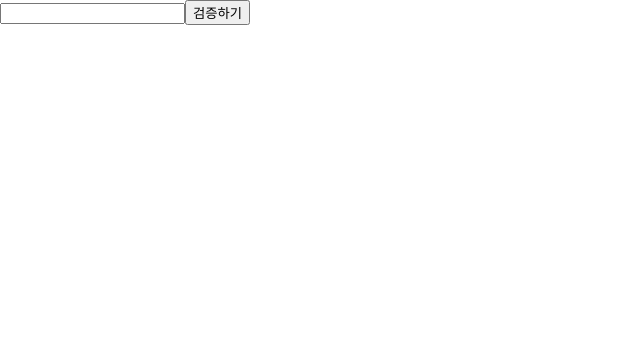
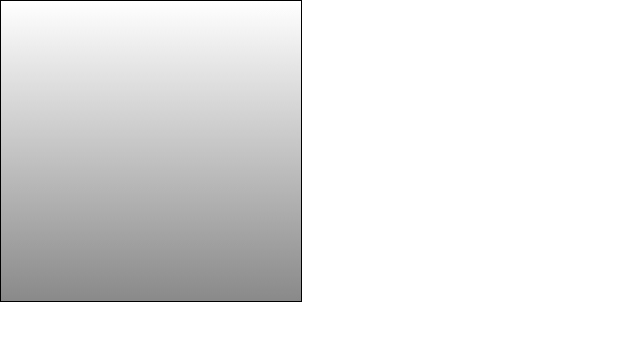
Before and after one commit to gheun0712/TIL, a React (Create React App) app in the folder React/hello-react/: page / in a window 1280 px wide. Shown: the top 340 px of the page, without its empty margins (0-640 px from the left). Built offline with nearby package versions, Linux system fonts and the light colour scheme.

Commit message:
updat ScrollBox

```diff
--- a/React/hello-react/src/App.js
+++ b/React/hello-react/src/App.js
@@ -1,7 +1,13 @@
-import ValidationSample from "./ValidationSample";
+import { Component } from "react";
+import ScrollBox from "./ScrollBox";
 
-const App = () => {
-  return <ValidationSample />;
-};
-
+class App extends Component {
+  render() {
+    return (
+      <div>
+        <ScrollBox />
+      </div>
+    );
+  }
+}
 export default App;
```
